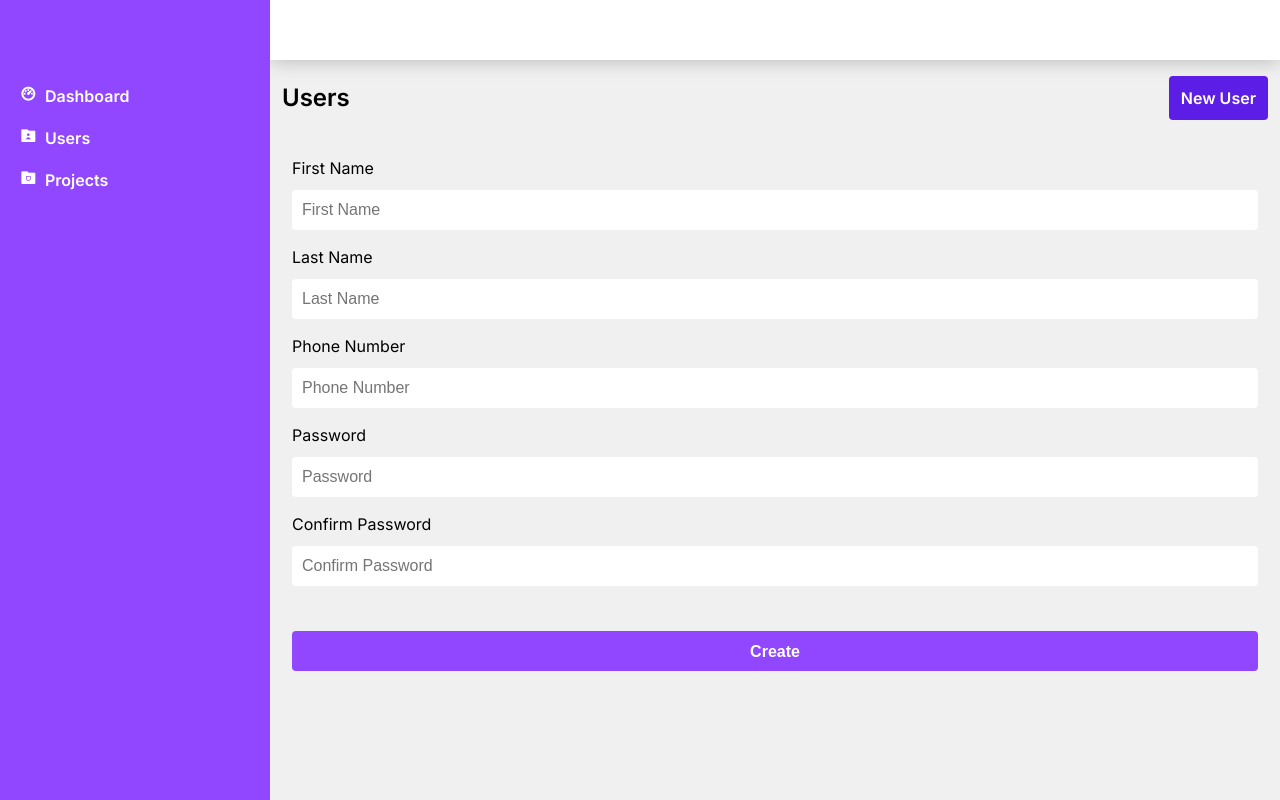
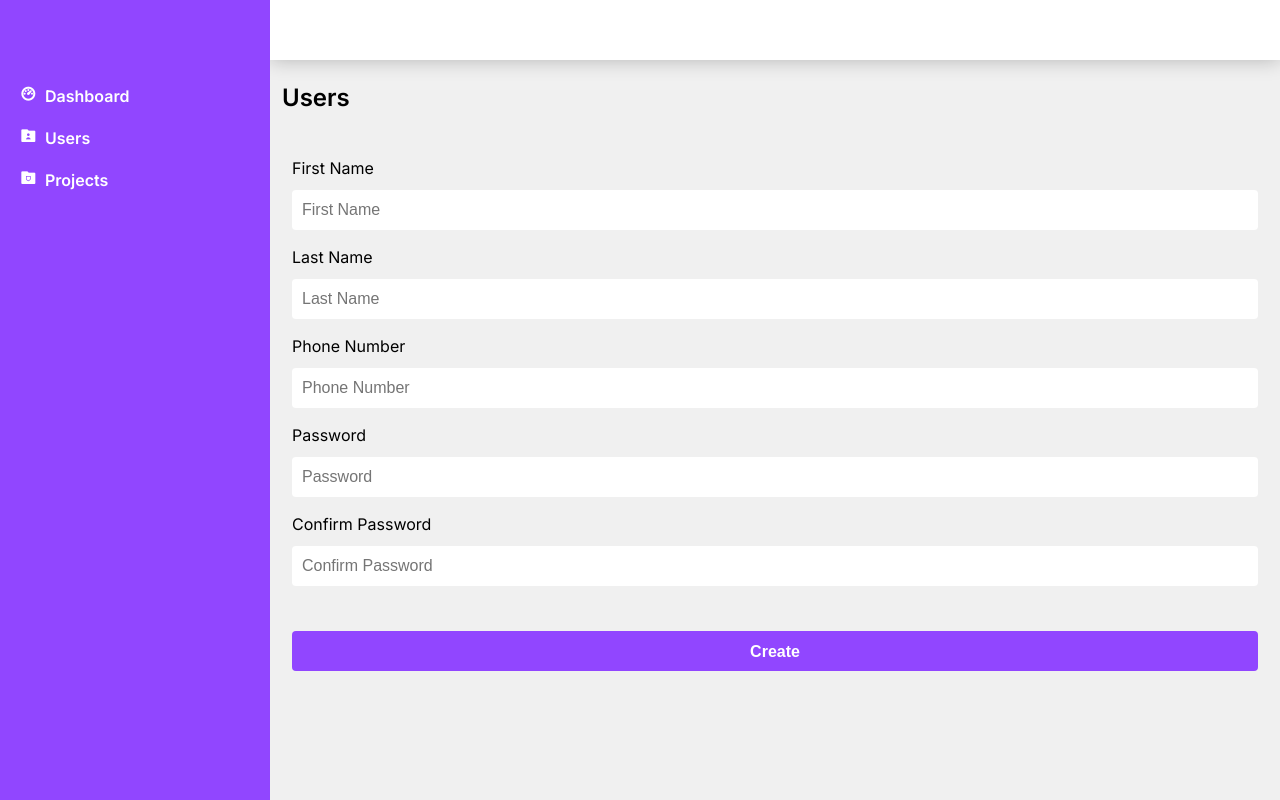
Before and after one commit to imskm/riblam-fe, a plain HTML site: page admin/user/create.html in a window 1280 px wide. Drawn offline with nearby package versions, Linux system fonts and the light colour scheme.

Commit message:
user: html: Removed un-necessary New User button from create and edit

```diff
--- a/admin/user/create.html
+++ b/admin/user/create.html
@@ -45,7 +45,6 @@
 	  			<div class="dashboard-body-title">
 	  				<h1>Users</h1>
 	  				<div>
-	  					<a href="user/create.html" class="button is-primary">New User</a>
 	  				</div>
 	  			</div>
   			</div>
```
Also changed, not shown: admin/user/edit.html (+0 -1 lines).
